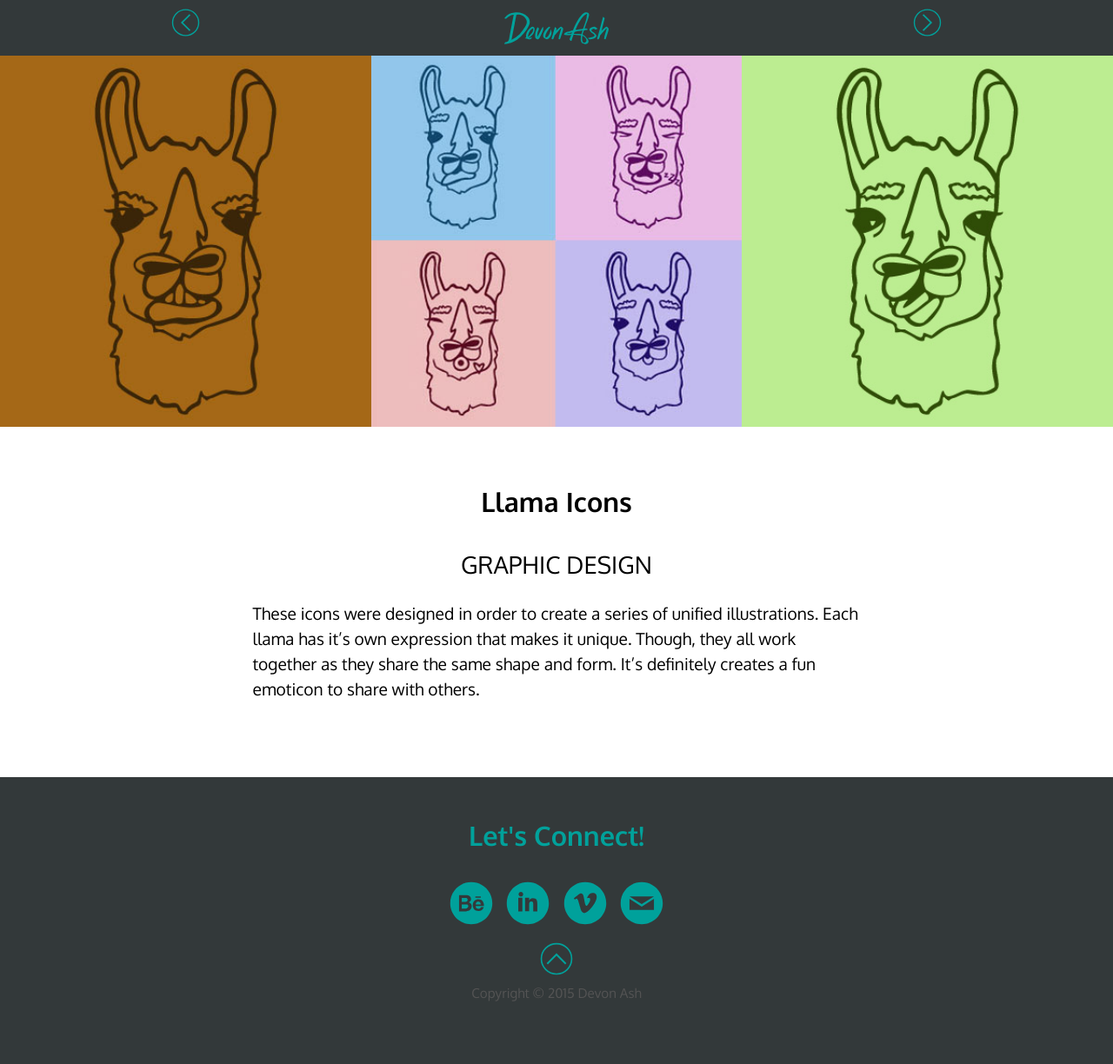
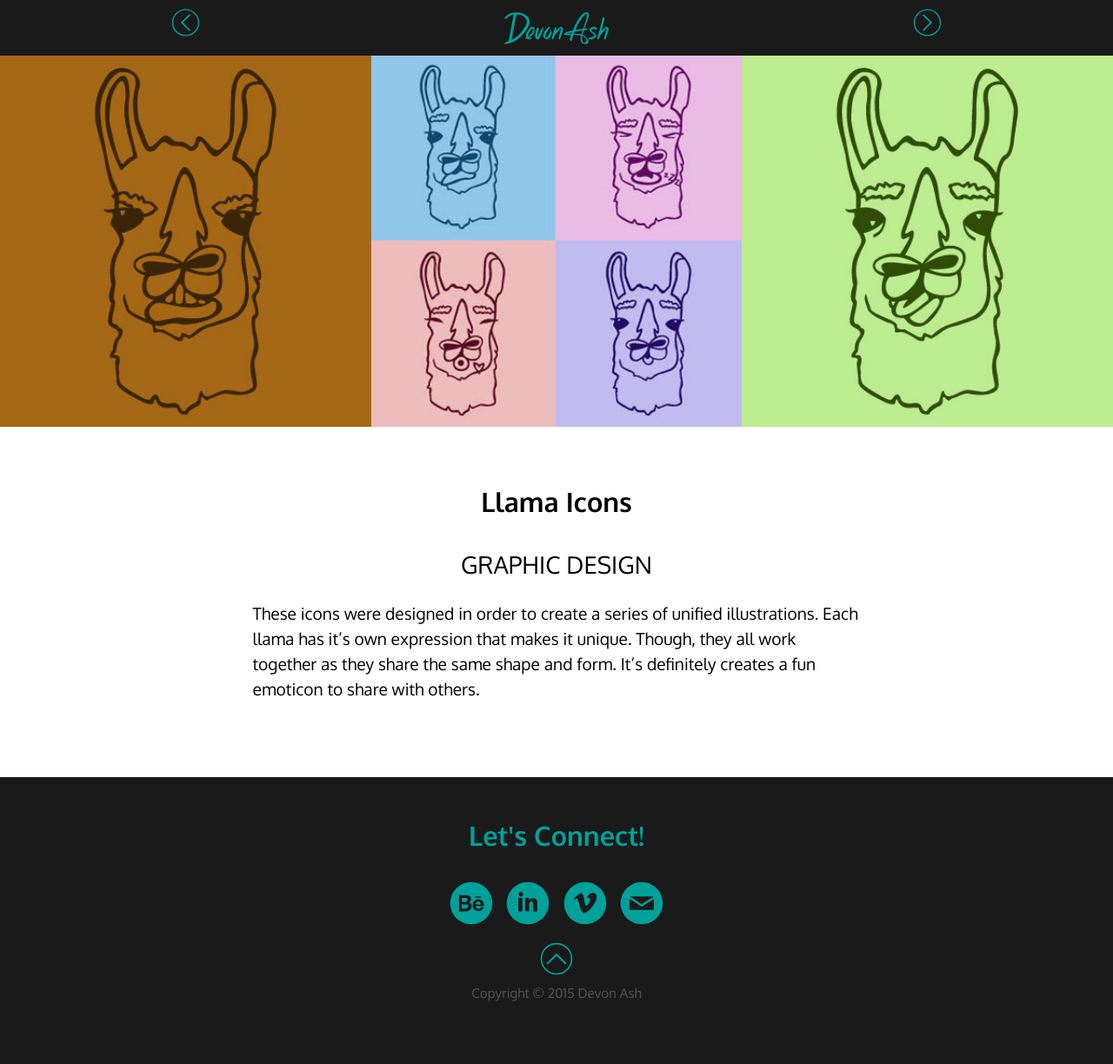
Before and after one commit to devonash/portfolio, a Jekyll site: the page built from portfolio-pieces/piece4.md, in a window 1280 px wide. Shown: the whole page at 87% size. Built offline with Jekyll 4.4.1, drawn with Linux system fonts in a browser that asks for light colours.

Commit message:
refactor(css): change background colour of header and footer

```diff
--- a/_includes/css/my.css
+++ b/_includes/css/my.css
@@ -55,7 +55,7 @@ img {
 
 .nav {
 	text-align: center;
-  background-color: #33393A;
+  background-color: #1a1a1a;
 }
 
 .nav li {
@@ -117,7 +117,7 @@ a:focus {
 
 footer {
 	padding: 2em;
-  background-color: #33393A;
+  background-color: #1a1a1a;
 }
 
 footer > h2 {
@@ -154,7 +154,7 @@ footer > p {
 
 .work-nav {
 	text-align: center;
-  background-color: #33393A;
+  background-color: #1a1a1a;
 }
 
 .arrow-btn {
```
